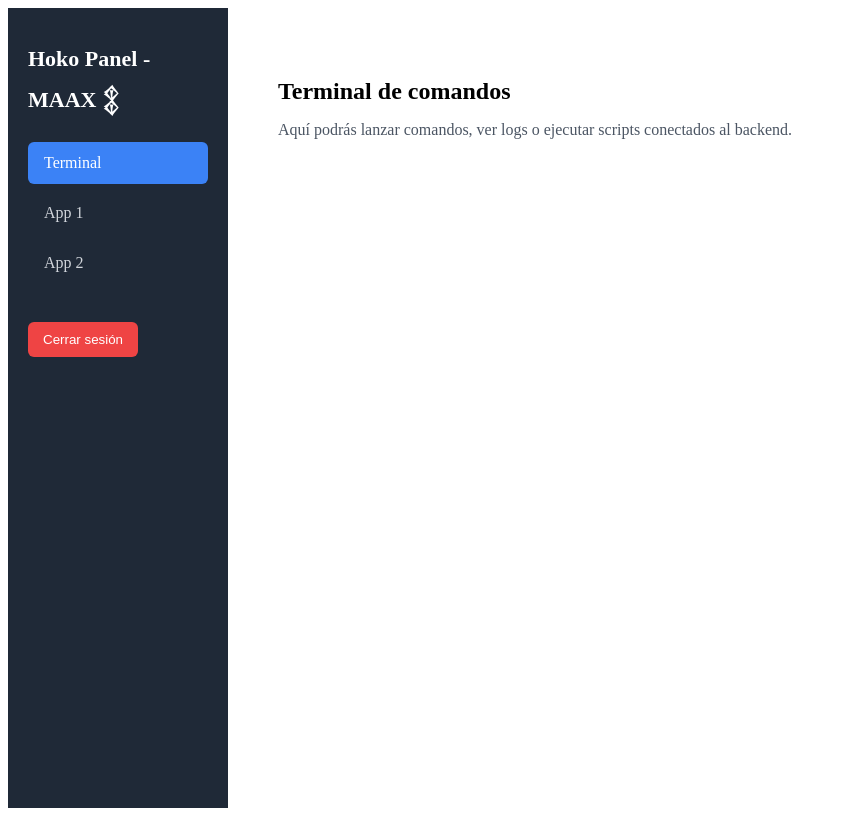
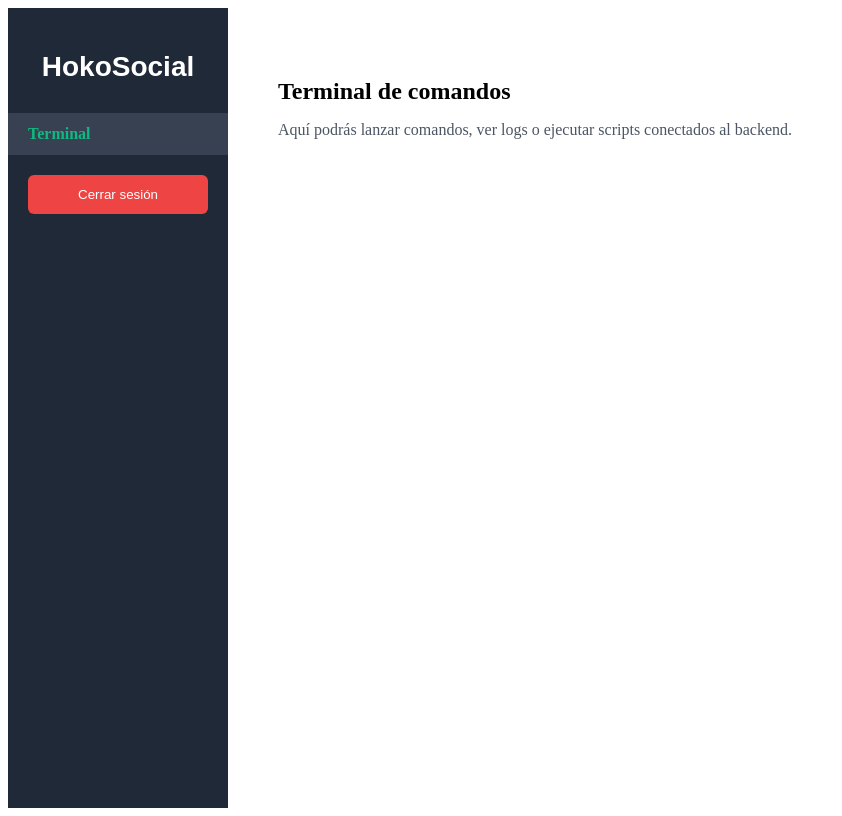
Before and after one commit to Perkiins/hokosocial, a React (Vite) app: page /panel/terminal in a window 1280 px wide. Shown: the whole page, without its empty margins (0-842 px from the left). Built offline with nearby package versions, Linux system fonts and the light colour scheme; sample sign-in values are in the browser's storage.

Commit message:
Update sidebar.jsx

```diff
--- a/src/components/sidebar.jsx
+++ b/src/components/sidebar.jsx
@@ -1,46 +1,59 @@
 import React from 'react';
-import { useNavigate, NavLink } from 'react-router-dom';
+import { Link, useLocation } from 'react-router-dom';
 
-const Sidebar = () => {
-  const navigate = useNavigate();
+const Sidebar = ({ onLogout }) => {
+  const location = useLocation();
 
-  const handleLogout = () => {
-    localStorage.removeItem('token');
-    navigate('/login');
-  };
-
-  const linkStyle = ({ isActive }) => ({
-    display: 'block',
-    padding: '12px 16px',
-    color: isActive ? '#ffffff' : '#d1d5db',
-    backgroundColor: isActive ? '#3b82f6' : 'transparent',
-    textDecoration: 'none',
-    borderRadius: '6px',
-    marginBottom: '8px'
-  });
+  const navItems = [
+    { path: 'terminal', label: 'Terminal' },
+    // Aquí puedes añadir más pestañas en el futuro
+  ];
 
   return (
     <div style={{
       width: '220px',
-      backgroundColor: '#1f2937',
-      color: 'white',
-      minHeight: '100vh',
-      padding: '20px',
-      boxSizing: 'border-box'
+      background: '#1f2937',
+      color: '#fff',
+      display: 'flex',
+      flexDirection: 'column',
+      padding: '20px 0',
     }}>
-      <h2 style={{ fontSize: '22px', marginBottom: '20px' }}>Hoko Panel - MAAX 𒉭</h2>
-      <NavLink to="/panel/terminal" style={linkStyle}>Terminal</NavLink>
-      <NavLink to="/panel/app1" style={linkStyle}>App 1</NavLink>
-      <NavLink to="/panel/app2" style={linkStyle}>App 2</NavLink>
-      <button onClick={handleLogout} style={{
-        marginTop: '30px',
-        backgroundColor: '#ef4444',
-        border: 'none',
-        padding: '10px 15px',
-        color: 'white',
-        borderRadius: '6px',
-        cursor: 'pointer'
+      <h2 style={{
+        fontFamily: 'Bebas Neue, sans-serif',
+        fontSize: '28px',
+        textAlign: 'center',
+        marginBottom: '30px',
       }}>
+        HokoSocial
+      </h2>
+      {navItems.map(item => (
+        <Link
+          key={item.path}
+          to={`/panel/${item.path}`}
+          style={{
+            padding: '12px 20px',
+            textDecoration: 'none',
+            color: location.pathname.includes(item.path) ? '#10b981' : '#fff',
+            fontWeight: 'bold',
+            backgroundColor: location.pathname.includes(item.path) ? '#374151' : 'transparent'
+          }}
+        >
+          {item.label}
+        </Link>
+      ))}
+      <button
+        onClick={onLogout}
+        style={{
+          marginTop: 'auto',
+          backgroundColor: '#ef4444',
+          border: 'none',
+          padding: '12px',
+          margin: '20px',
+          borderRadius: '6px',
+          color: '#fff',
+          cursor: 'pointer'
+        }}
+      >
         Cerrar sesión
       </button>
     </div>
```
